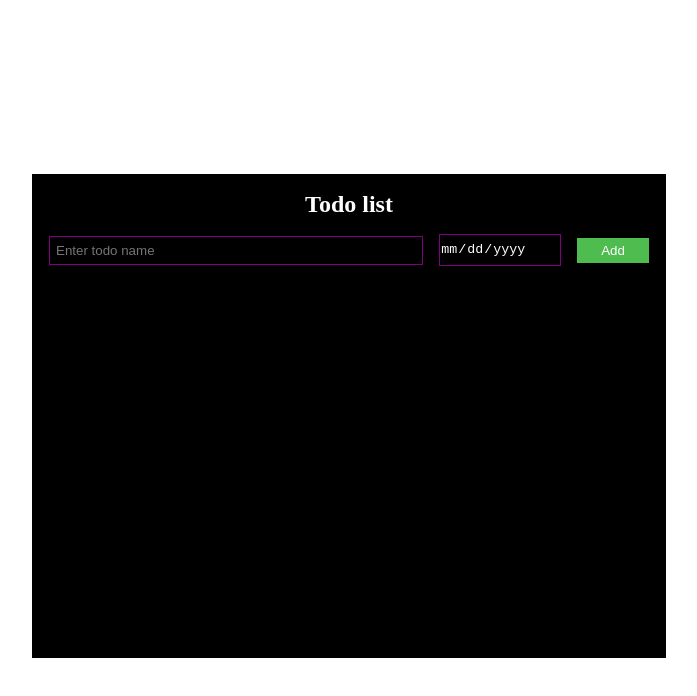
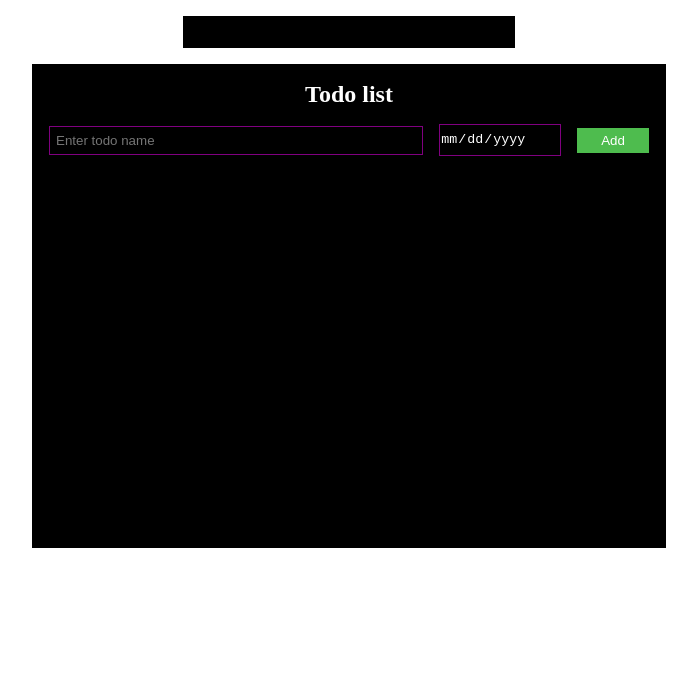
Before and after one commit to shyamchatterjee/Todo-list, a React (Vite) app: page / in a window 1280 px wide. Shown: the top 696 px of the page, without its empty margins (291-988 px from the left). Built offline with nearby package versions, Linux system fonts and the light colour scheme.

Commit message:
Project designing complete

```diff
--- a/src/App.css
+++ b/src/App.css
@@ -10,10 +10,12 @@
   }
 #root {
   width: 100%;
-  height: 100vh;
+
   display: flex;
   justify-content: center;
   align-items: center;
+  flex-direction: column;
+  gap: 1rem;
 }
 .contener{
   background-color: black;
@@ -103,6 +105,10 @@ form {
   display: flex;
   flex-direction: column;
   gap: 1rem;
+  overflow-y: scroll;
+}
+.todo-contener::-webkit-scrollbar{
+   display: none;
 }
 .todo {
   width: 100%;
@@ -186,3 +192,16 @@ form {
 
   cursor: pointer ;
 }
+.add-item-contener{
+  width: 300px;
+  padding: 1rem;
+   display: flex;
+   align-items: center;
+   gap: 1rem;
+   color: purple;
+   background-color: black;
+   overflow-x: scroll;
+}
+.add-item-contener::-webkit-scrollbar{
+     display: none;
+}
--- a/src/Component/App.jsx
+++ b/src/Component/App.jsx
@@ -1,15 +1,21 @@
-import { useState } from 'react'
+import { useContext, useState } from 'react'
 
 import '../App.css'
 import Form from "./form";
 import Todocontener from './todocontener';
+import { Context } from '../context/context';
 
 function App() {
-  return <div className='contener'>
+  let {data} = useContext(Context)
+  return <> <div className='add-item-contener'> {data.map((element)=>{
+         return <h3>{element.name}</h3>
+  })} </div>
+   <div className='contener'>
         <h2 style={{textAlign:"center",color:"white"}}>Todo list</h2>
              <Form/>
              <Todocontener/>
   </div>
+</>
 }
 
 export default App
--- a/src/Component/colorsTextComponent.jsx
+++ b/src/Component/colorsTextComponent.jsx
@@ -3,10 +3,11 @@ import { Context } from "../context/context";
 
 let Colorchange = ({element,id}) => {
   let [Color,setColor] = useState("")
- let {chekFuntion} = useContext(Context)
+ let {chekFuntion,boolen,otherwiseFuntion} = useContext(Context)
+
   return (
     <>
-       <input type="checkbox" name="" id="chek-box" onClick={()=>{chekFuntion()}} />
+       <input type="checkbox" name="" id="chek-box" onClick={()=>{boolen==true?chekFuntion(element):otherwiseFuntion()}} />
       <h3 style={{ color: Color }}>{id + 1}</h3>
       <h3 style={{ color: Color }}>{element.name}</h3>
       <h3 style={{ color: Color }}>{element.date}</h3>
--- a/src/context/context.jsx
+++ b/src/context/context.jsx
@@ -5,8 +5,9 @@ export   let Context = createContext(null)
     let [Obj,setObj] = useState({})
     let [array,setArray] = useState([])
     let [Id,setId] = useState("")
-
+     let [data,setdata] = useState([])
         let [bollen,setboolen] = useState(false)
+        let [boolen,setboolens] = useState(true)
 
     let addDeta = (data)=>{
        setArray([...array,data])
@@ -41,10 +42,16 @@ export   let Context = createContext(null)
       setObj({...Obj,name:"",date:""})
       setboolen(false)
   }
-  let chekFuntion = ()=>{
-       console.log("Add")
+  let chekFuntion = (element)=>{
+       setdata([...data,element])
+       setboolens(false)
+
   }
-    return   <Context.Provider value={{Obj,setObj,addDeta,array,removeItem,editFuntion,bollen,updateSubmit,Id}}>
+  let otherwiseFuntion = ()=>{
+       setdata([])
+       setboolens(true)
+  }
+    return   <Context.Provider value={{Obj,setObj,addDeta,array,removeItem,editFuntion,bollen,updateSubmit,Id,chekFuntion,data,boolen,otherwiseFuntion}}>
           {children}
        </Context.Provider>
  }
```
